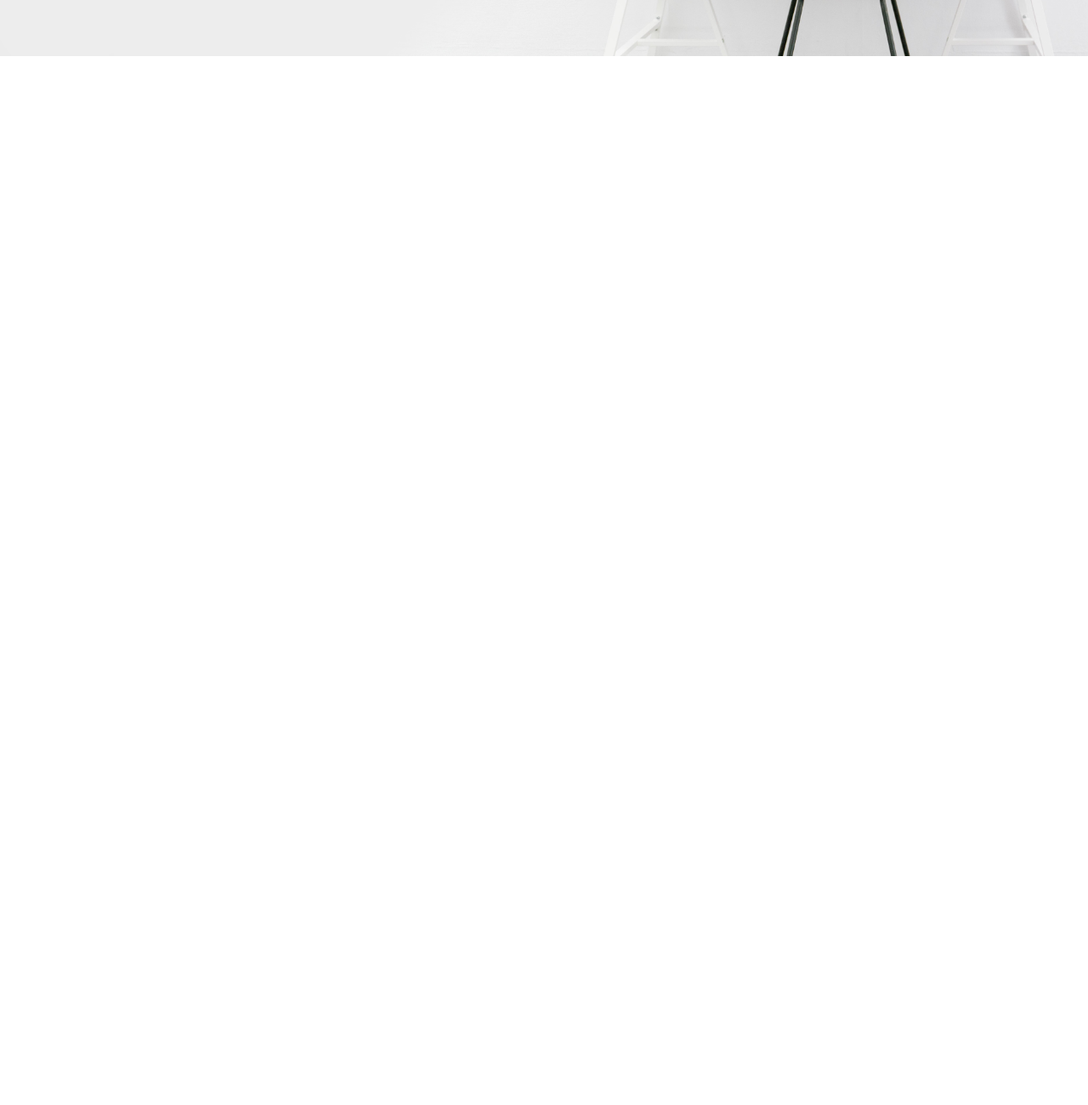
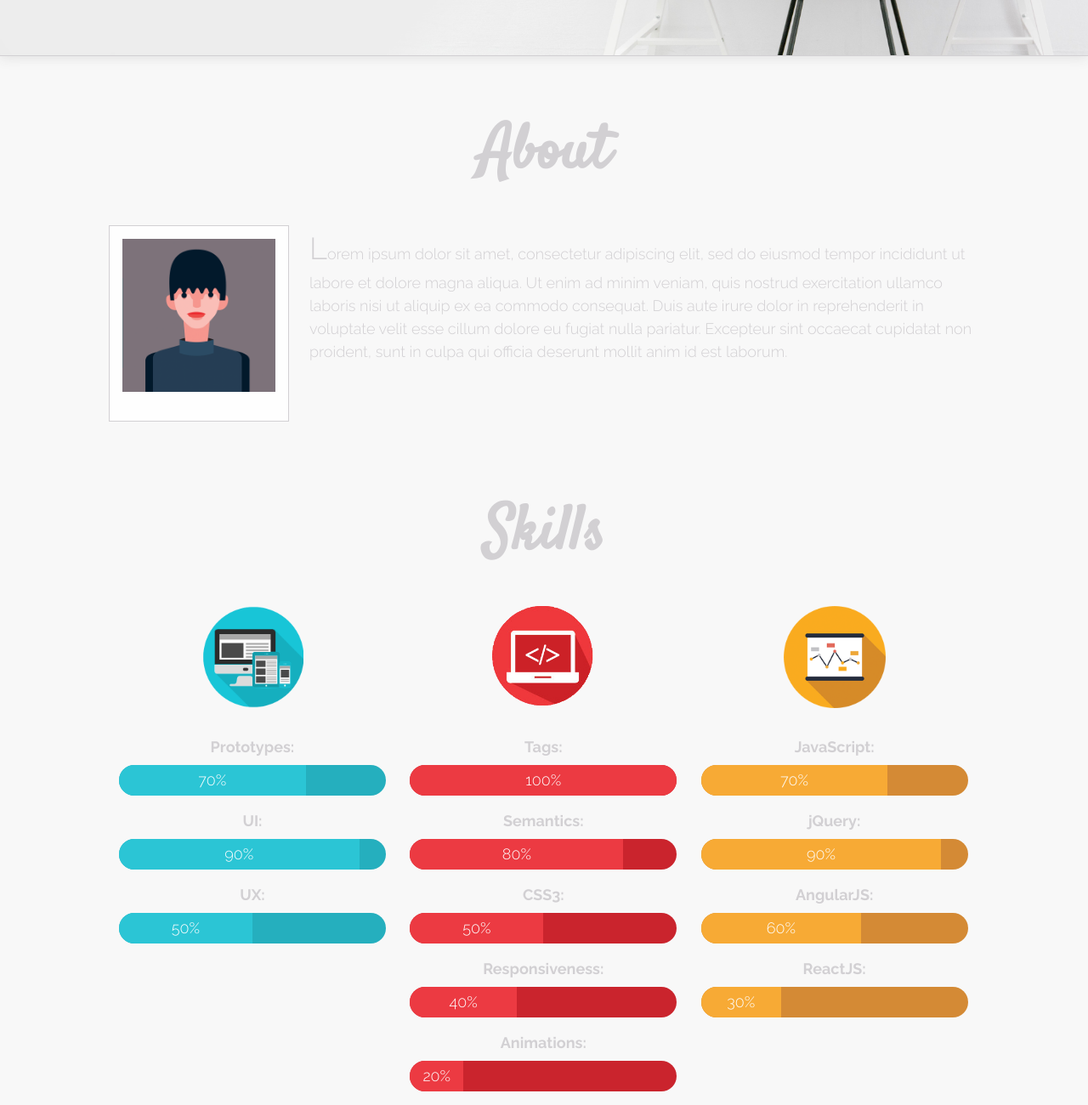
Before and after one commit to hussar-academy/GGC, a plain HTML site: page index.html in a window 1280 px wide. Shown: the part 734-2034 px from the top of the page at 85% size. Before the commit the page ends 800 px from the top, so only its background shows below. Drawn offline with Linux system fonts and the light colour scheme.

Commit message:
Finish 'about'

```diff
--- a/index.html
+++ b/index.html
@@ -9,6 +9,7 @@
     <link type="text/css" rel="stylesheet" href="stylesheets/normalize.css">
     <link type="text/css" rel="stylesheet" href="stylesheets/landing.css">
     <link type="text/css" rel="stylesheet" href="stylesheets/navigation.css">
+    <link type="text/css" rel="stylesheet" href="stylesheets/about.css">
   </head>
   <body>
     <header class="topbar">
@@ -29,7 +30,84 @@
       <section class="landing">
         <div class="landing__bg"></div>
         <h1 class="landing__title">Hi, I'm a Geek!</h1>
-        <a href="/" class="landing__button">show me!</a>
+        <a href="#" class="landing__button">show me!</a>
+      </section>
+      <section class="about" id="about">
+        <div class="about__content">
+          <h2 class="about__title">About</h2>
+          <div class="about__avatar-frame">
+            <img src="images/avatar.png" alt="Avatar" class="about__avatar" />
+          </div>
+          <p class="about__desciption">
+            Lorem ipsum dolor sit amet, consectetur adipiscing elit, sed do eiusmod tempor incididunt ut labore et dolore magna aliqua. Ut enim ad minim veniam, quis nostrud exercitation ullamco laboris nisi ut aliquip ex ea commodo consequat. Duis aute irure dolor in reprehenderit in voluptate velit esse cillum dolore eu fugiat nulla pariatur. Excepteur sint occaecat cupidatat non proident, sunt in culpa qui officia deserunt mollit anim id est laborum.
+          </p>
+          <h2 class="about__title">Skills</h2>
+          <div class="skills">
+            <div class="skills__column">
+              <img src="images/skill-design.png" alt="Design" class="skill__image" />
+              <ul class="skill__list">
+                <li class="skill__list-item">
+                  <span class="skill__name">Prototypes:</span>
+                  <div class="skill__bar skill__bar--design skill__bar--prototypes"></div>
+                </li>
+                <li class="skill__list-item">
+                  <span class="skill__name">UI:</span>
+                  <div class="skill__bar skill__bar--design skill__bar--ui"></div>
+                </li>
+                <li class="skill__list-item">
+                  <span class="skill__name">UX:</span>
+                  <div class="skill__bar skill__bar--design skill__bar--ux"></div>
+                </li>
+              </ul>
+            </div>
+            <div class="skills__column">
+              <img src="images/skill-html.png" alt="HTML/CSS" class="skill__image" />
+              <ul class="skill__list">
+                <li class="skill__list-item">
+                  <span class="skill__name">Tags:</span>
+                  <div class="skill__bar skill__bar--html skill__bar--tags"></div>
+                </li>
+                <li class="skill__list-item">
+                  <span class="skill__name">Semantics:</span>
+                  <div class="skill__bar skill__bar--html skill__bar--semantics"></div>
+                </li>
+                <li class="skill__list-item">
+                  <span class="skill__name">CSS3:</span>
+                  <div class="skill__bar skill__bar--html skill__bar--css3"></div>
+                </li>
+                <li class="skill__list-item">
+                  <span class="skill__name">Responsiveness:</span>
+                  <div class="skill__bar skill__bar--html skill__bar--responsiveness"></div>
+                </li>
+                <li class="skill__list-item">
+                  <span class="skill__name">Animations:</span>
+                  <div class="skill__bar skill__bar--html skill__bar--animations"></div>
+                </li>
+              </ul>
+            </div>
+            <div class="skills__column">
+              <img src="images/skill-js.png" alt="JavaScript" class="skill__image" />
+              <ul class="skill__list">
+                <li class="skill__list-item">
+                  <span class="skill__name">JavaScript:</span>
+                  <div class="skill__bar skill__bar--js skill__bar--vanilajs"></div>
+                </li>
+                <li class="skill__list-item">
+                  <span class="skill__name">jQuery:</span>
+                  <div class="skill__bar skill__bar--js skill__bar--jquery"></div>
+                </li>
+                <li class="skill__list-item">
+                  <span class="skill__name">AngularJS:</span>
+                  <div class="skill__bar skill__bar--js skill__bar--angular"></div>
+                </li>
+                <li class="skill__list-item">
+                  <span class="skill__name">ReactJS:</span>
+                  <div class="skill__bar skill__bar--js skill__bar--react"></div>
+                </li>
+              </ul>
+            </div>
+          </div>
+        </div>
       </section>
     <main>
   </body>
--- /dev/null
+++ b/stylesheets/about.css
@@ -0,0 +1,139 @@
+.about {
+  background-color: #f8f8f8;
+}
+
+.about__content {
+  margin-left: auto;
+  margin-right: auto;
+  max-width: 1024px;
+}
+
+.about__title {
+  margin-top: 0;
+  margin-bottom: 32px;
+  padding-top: 64px;
+  color: #d2d0d3;
+  font-family: "Satisfy", cursive;
+  font-size: 72px;
+  text-align: center;
+  cursor: default;
+}
+
+.about__avatar-frame {
+  float: left;
+  margin-right: 24px;
+  padding: 15px 15px 30px;
+  background-color: #fefefe;
+  border: 1px solid #d2d0d3;
+}
+
+.about__avatar {
+  max-height: 180px;
+}
+
+.about__desciption {
+  color: #d2d0d3;
+  font-family: "Raleway", sans;
+  font-size: 18px;
+  font-weight: 300;
+  line-height: 1.5;
+}
+
+.about__desciption:after {
+  /* clearfix */
+  content: "";
+  display: table;
+  clear: both;
+}
+
+.about__desciption:first-letter {
+  font-size: 200%;
+}
+
+.skills__column {
+  display: inline-block;
+  vertical-align: top;
+  padding-left: 12px;
+  padding-right: 12px;
+  width: 33%;
+  text-align: center;
+}
+
+.skill__image {
+  margin-bottom: 12px;
+  max-height: 120px;
+}
+
+.skill__list {
+  padding-left: 0;
+  list-style: none;
+}
+
+.skill__list-item:not(:first-child) {
+  margin-top: 16px;
+}
+
+.skill__name {
+  display: inline-block;
+  margin-bottom: 8px;
+  color: #d2d0d3;
+  font-family: "Raleway", sans;
+  font-size: 18px;
+  font-weight: 700;
+  line-height: 1.5;
+}
+
+.skill__bar {
+  position: relative;
+  height: 36px;
+  border-radius: 20px;
+  overflow: hidden;
+}
+
+.skill__bar:after {
+  position: absolute;
+  top: 0;
+  left: 0;
+  height: 100%;
+  color: #fefefe;
+  font-family: "Raleway", sans;
+  font-size: 18px;
+  font-weight: 300;
+  line-height: 36px;
+}
+
+.skill__bar--design { background-color: #25afbe; }
+
+.skill__bar--design:after { background-color: #2bc5d5; }
+
+.skill__bar--prototypes:after { width: 70%; content: "70%"; }
+
+.skill__bar--ui:after { width: 90%; content: "90%"; }
+
+.skill__bar--ux:after { width: 50%; content: "50%"; }
+
+.skill__bar--html { background-color: #ca242d; }
+
+.skill__bar--html:after { background-color: #ec3a42; }
+
+.skill__bar--tags:after { width: 100%; content: "100%"; }
+
+.skill__bar--semantics:after { width: 80%; content: "80%"; }
+
+.skill__bar--css3:after { width: 50%; content: "50%"; }
+
+.skill__bar--responsiveness:after { width: 40%; content: "40%"; }
+
+.skill__bar--animations:after { width: 20%; content: "20%"; }
+
+.skill__bar--js { background-color: #d48a35; }
+
+.skill__bar--js:after { background-color: #f7aa35; }
+
+.skill__bar--vanilajs:after { width: 70%; content: "70%"; }
+
+.skill__bar--jquery:after { width: 90%; content: "90%"; }
+
+.skill__bar--angular:after { width: 60%; content: "60%"; }
+
+.skill__bar--react:after { width: 30%; content: "30%"; }
--- a/stylesheets/landing.css
+++ b/stylesheets/landing.css
@@ -1,8 +1,14 @@
+* {
+  box-sizing: border-box;
+}
+
 .landing {
   position: relative;
   width: 100vw;
   height: 100vh;
   text-align: center;
+  border-bottom: 1px solid #d2d0d3;
+  box-shadow: 0px 0px 15px 1px rgba(221, 221, 221, 1);
 }
 
 .landing__bg {
@@ -21,7 +27,7 @@
 .landing__title {
   margin-top: 0;
   margin-bottom: 48px;
-  padding-top: 192px;
+  padding-top: 204px;
   color: #d2d0d3;
   font-family: "Satisfy", cursive;
   font-size: 90px;
--- a/stylesheets/navigation.css
+++ b/stylesheets/navigation.css
@@ -9,7 +9,6 @@
   height: 80px;
   background-color: #f4f4f4;
   border-bottom: 1px solid #d2d0d3;
-  box-shadow: 0px 0px 15px 1px rgba(221, 221, 221, 1);
 }
 
 .topbar__main {
```
Also changed, not shown: README.md, images/avatar.png (added), images/skill-design.png (added), images/skill-html.png (added), images/skill-js.png (added).
